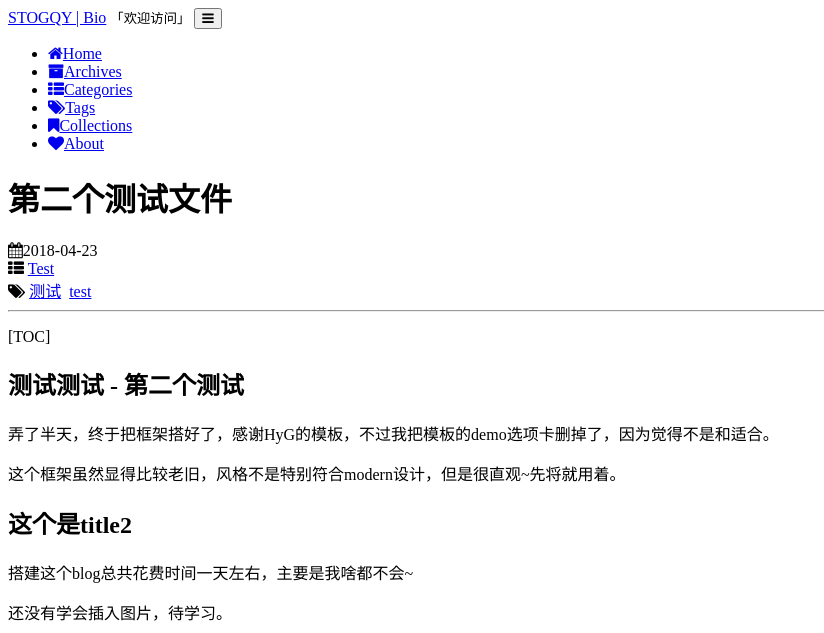
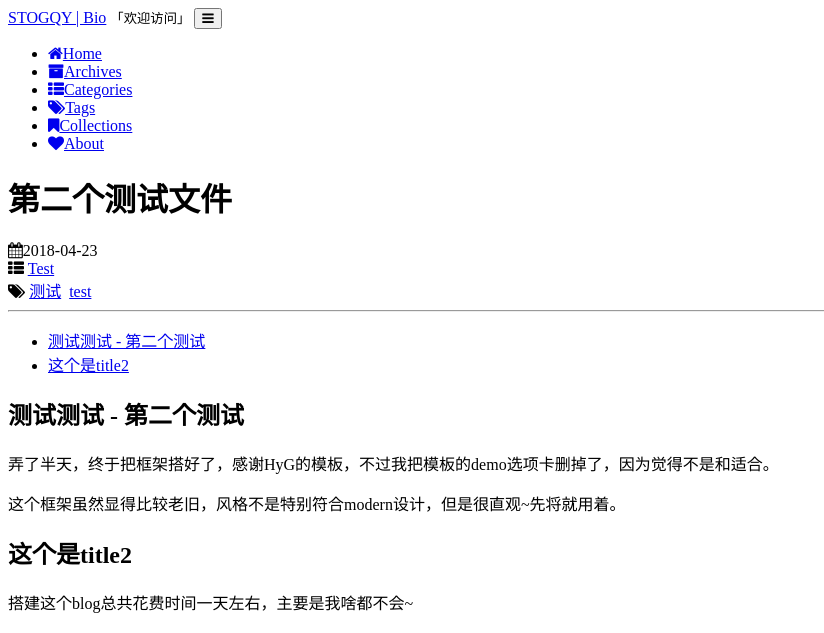
Before and after one commit to stogqy/stogqy.github.io, a Jekyll site: the page built from _posts/2018-04-23-test2.md, in a window 1280 px wide and 1400 px high. Shown: the top 633 px of the window, without its empty margins (0-824 px from the left). Built offline with Jekyll 4.4.1, drawn with Linux system fonts in a browser that asks for light colours; comment, search, counter and statistics services are not loaded; a style sheet for code colours, icons or effects is not loaded; some of the changed text lies outside the part shown.

Commit message:
添加图片

```diff
--- a/_posts/2018-04-23-test2.md
+++ b/_posts/2018-04-23-test2.md
@@ -5,8 +5,8 @@
 categories: Test
 tags: 测试 test
 ---
-
-[TOC]
+* content
+{:toc}
 
 ## 测试测试 - 第二个测试
 
@@ -19,3 +19,5 @@
 搭建这个blog总共花费时间一天左右，主要是我啥都不会~
 
 还没有学会插入图片，待学习。
+
+![](https://raw.githubusercontent.com/stogqy/stogqy.github.io/master/_posts/Pics/20180423/DSC01084.JPG)
```
Also changed, not shown: 1 other file.
